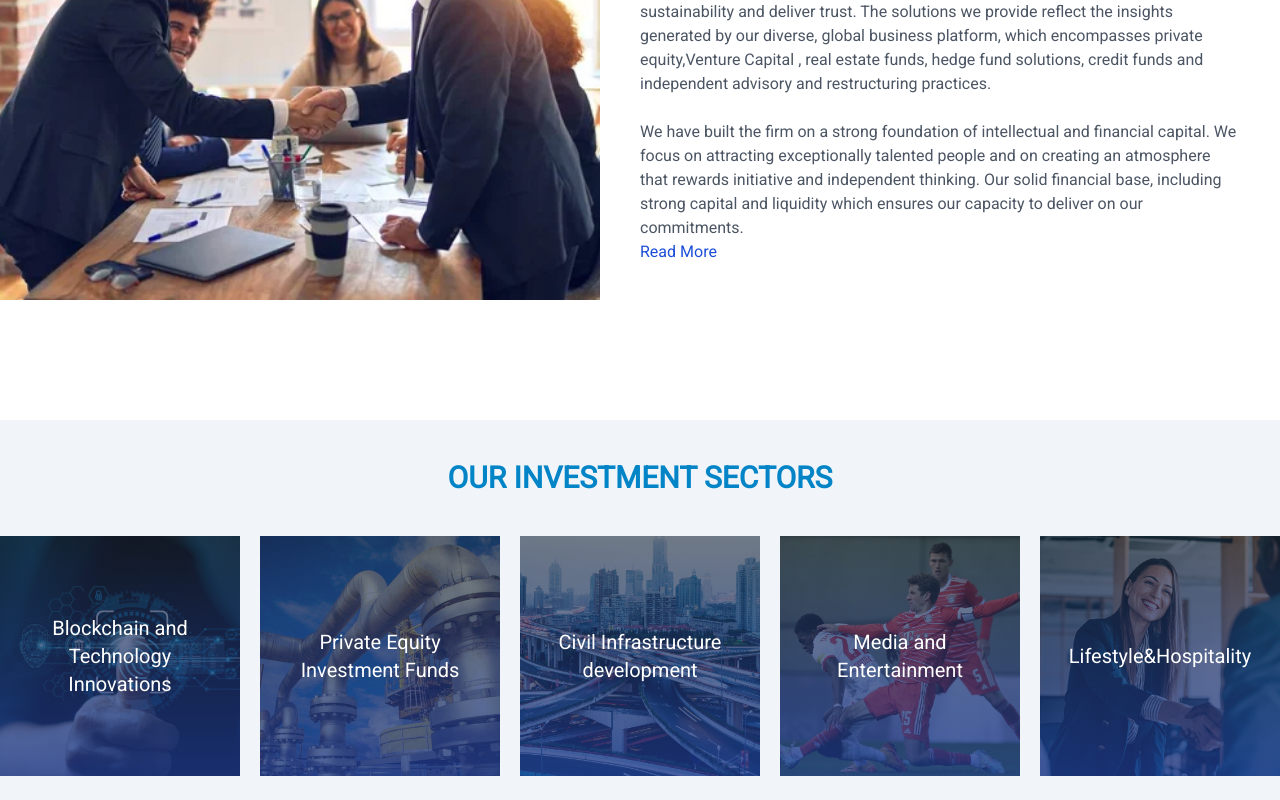
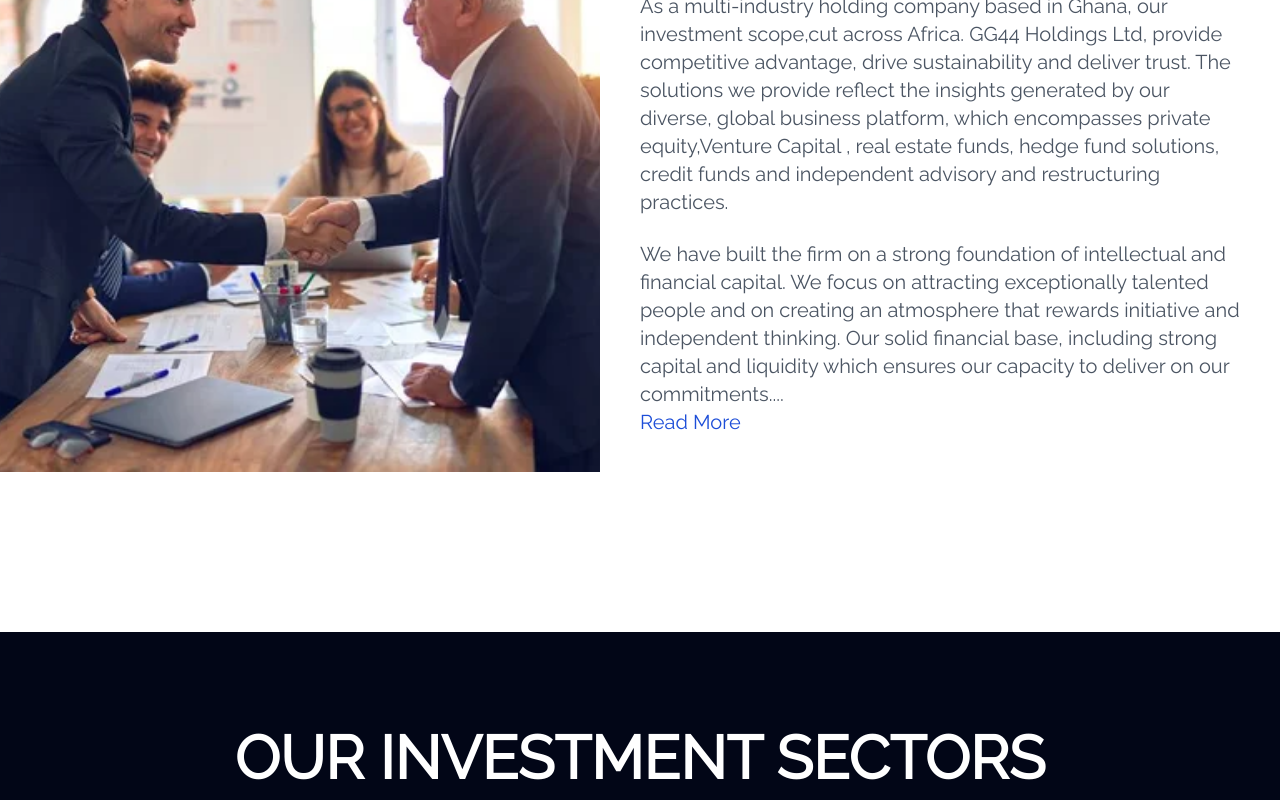
Before and after one commit to Dekin0Linux/gg44, a Next.js app: page / in a window 1280 px wide. Shown: the part 840-1640 px from the top of the page. Built offline with nearby package versions, Linux system fonts and the light colour scheme.

Commit message:
changing images and more

```diff
--- a/app/about/page.jsx
+++ b/app/about/page.jsx
@@ -17,7 +17,7 @@
           <div className="flex-1" data-aos="fade-right">
             <img src="/images/aboutus.jpg" alt="image" className="object-cover w-full h-full" />
           </div>
-          <div className="flex-1" data-aos="fade-left" data-aos-duration="3000">
+          <div className="flex-1  p-5 md:p-0" data-aos="fade-left" data-aos-duration="3000">
             <h3 className="text-3xl font-semibold my-5">Know More About us</h3>
             <p className="text-lg text-gray-600">As a multi-industry holding company based in Ghana, our investment scope,cut across Africa. GG44 Holdings Ltd, provide competitive advantage, drive sustainability and deliver trust. The solutions we provide reflect the insights generated by our diverse, global business platform, which encompasses private equity,Venture Capital , real estate funds, hedge fund solutions, credit funds and independent advisory and restructuring practices. </p>
             <br />
--- a/app/components/home/Hero.jsx
+++ b/app/components/home/Hero.jsx
@@ -10,7 +10,7 @@
             <div className="absolute inset-0  text-white container mx-auto text-center  z-30 overflow-hidden">
                 <Navbar />
                 <div className="flex flex-col items-center justify-center w-full h-full">
-                    <div className="text-xl md:text-4xl lg:text-6xl leading-relaxed  font-bold w-[80%] relative text-white" data-aos="fade-up" data-aos-duration="3000">
+                    <div className="text-xl md:text-4xl lg:text-8xl leading-loose font-bold w-[80%] relative text-white" data-aos="fade-up" data-aos-duration="3000">
                         Investment | Advisory  | Solutions
                     </div>
 
--- a/app/components/home/Partners.jsx
+++ b/app/components/home/Partners.jsx
@@ -3,7 +3,7 @@
 
 function Partners() {
   return (
-    <div className="py-10">
+    <div className="md:py-20 py-10">
       <div className="container mx-auto">
         <div className='md:flex'>
           <div className="flex-1" data-aos="fade-right">
@@ -11,10 +11,10 @@
           </div>
           <div className="flex-1 md:px-10 p-3" data-aos="fade-left">
             <h3 className="text-6xl font-semibold my-5">About Us</h3>
-            <p className=" text-gray-600">As a multi-industry holding company based in Ghana, our investment scope,cut across Africa. GG44 Holdings Ltd, provide competitive advantage, drive sustainability and deliver trust. The solutions we provide reflect the insights generated by our diverse, global business platform, which encompasses private equity,Venture Capital , real estate funds, hedge fund solutions, credit funds and independent advisory and restructuring practices. </p>
+            <p className=" text-gray-600 text-xl">As a multi-industry holding company based in Ghana, our investment scope,cut across Africa. GG44 Holdings Ltd, provide competitive advantage, drive sustainability and deliver trust. The solutions we provide reflect the insights generated by our diverse, global business platform, which encompasses private equity,Venture Capital , real estate funds, hedge fund solutions, credit funds and independent advisory and restructuring practices. </p>
               <br />
-            <p className=" text-gray-600">
-            We have built the firm on a strong foundation of intellectual and financial capital. We focus on attracting exceptionally talented people and on creating an atmosphere that rewards initiative and independent thinking. Our solid financial base, including strong capital and liquidity which ensures our capacity to deliver on our commitments. <br />
+            <p className=" text-gray-600 text-xl">
+            We have built the firm on a strong foundation of intellectual and financial capital. We focus on attracting exceptionally talented people and on creating an atmosphere that rewards initiative and independent thinking. Our solid financial base, including strong capital and liquidity which ensures our capacity to deliver on our commitments.... <br />
 
               <Link href="/about" className="text-blue-700">Read More</Link>
             </p>
--- a/app/components/home/Projects.jsx
+++ b/app/components/home/Projects.jsx
@@ -5,7 +5,6 @@
 function Item({ img, text, id }) {
     return (
         <div className=" bg-orange-500 relative overflow-hidden group">
-
             <img src={img} alt="img" className="w-full h-full object-cover group-hover:scale-150 transition ease-in-out delay-150" />
             <div className="bg-gradient-to-t from-blue-900/80 to-slate-800/60 absolute top-0 w-full h-full flex justify-center items-center text-white ">
                 <p className="lg:text-xl font-normal text-center p-4">{text}</p>
@@ -16,9 +15,9 @@
 
 function Projects() {
     return (
-        <div className="my-20 bg-slate-100 md:py-10">
+        <div className="my-20 bg-slate-950 text-white py-20">
             <div className="container mx-auto" data-aos="fade-up"  data-aos-duration="3000">
-                <p className="md:text-3xl text-xl font-semibold pb-5 text-sky-600 text-center">OUR INVESTMENT SECTORS</p>
+                <p className="text-3xl md:text-6xl font-semibold pb-5 text-white text-center p-4">OUR INVESTMENT SECTORS</p>
 
                 <div className="grid md:grid-cols-5 grid-cols-1 gap-5 my-5 p-4 md:p-0">
                     <Item img='/images/techImg.jpg' text='Blockchain and Technology Innovations' />
@@ -26,12 +25,6 @@
                     <Item img='/images/transport.jpg' text='Civil Infrastructure development' />
                     <Item img='/images/sport.jpg' text='Media and Entertainment' />
                     <Item img='/images/hospitality.jpg' text='Lifestyle&Hospitality' />
-                    {/* <Item img='/images/s-pollution.png' text='Industrial and manufacturing projects' />
-                    <Item img='/images/healthCare.jpg' text='Health care ' />
-                    <Item img='/images/s-oil.png' text='Oil and gas' />
-                    <Item img='/images/sport.jpg' text='Sports and entertainment' />
-                    <Item img='/images/telecom.jpg' text='Telecommunications projects' />
-                    <Item img='/images/transport.jpg' text='Transportation infrastructure' /> */}
                 </div>
 
             </div>
--- a/app/globals.css
+++ b/app/globals.css
@@ -14,7 +14,7 @@
 
 .contact-bg{
     width: 100%;
-    background-image:  linear-gradient(180deg, rgb(22, 22, 23), rgba(32, 44, 100, 0.7)),  url('/images/contatHero.jpg');
+    background-image:  linear-gradient(-180deg, rgb(22, 22, 23), rgba(32, 44, 100, 0.1)),  url('/images/contatHero.jpg');
     background-size: cover;
     background-repeat: no-repeat;
     background-attachment: fixed;
@@ -22,9 +22,18 @@
 }
 .about-bg{
     width: 100%;
-    background-image:  linear-gradient(180deg, rgb(22, 22, 23), rgba(32, 44, 100, 0.7)),  url('/images/aboutHero.jpg');
+    background-image:  linear-gradient(180deg, rgb(22, 22, 23), rgba(32, 44, 100, 0.1)),  url('/images/aboutHero.jpg');
     background-size: cover;
     background-repeat: no-repeat;
     background-attachment: fixed;
     background-position: center;
 }
+
+.service-bg{
+    width: 100%;
+    background-image:  linear-gradient(180deg, rgb(22, 22, 23), rgba(32, 44, 100, 0.1)),  url('/images/investM.jpg');
+    background-size: cover;
+    background-repeat: no-repeat;
+    background-attachment: fixed;
+    background-position: center;
+}
--- a/app/layout.jsx
+++ b/app/layout.jsx
@@ -1,11 +1,11 @@
-import { Inter,Poppins,Roboto } from "next/font/google";
+import { Inter,Raleway,Roboto } from "next/font/google";
 import "./globals.css";
 import Navbar from "./components/home/Navbar";
 import Footer from "./components/Footer";
 import { FaWhatsapp } from "react-icons/fa";
 
 const inter = Inter({ subsets: ["latin"] });
-const poppins = Poppins({
+const raleway = Raleway({
   weight: '400',
   subsets: ['latin'],
   display: 'swap',
@@ -24,7 +24,7 @@
 export default function RootLayout({ children }) {
   return (
     <html lang="en">
-      <body className={roboto.className}>
+      <body className={raleway.className}>
         {/* <Navbar/> */}
         {children}
         <a href="https://wa.me/+233247685717" target="_blank" className="z-50">
```
Also changed, not shown: app/offer/page.jsx (+11 -12 lines).
